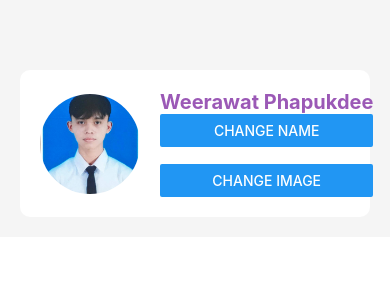
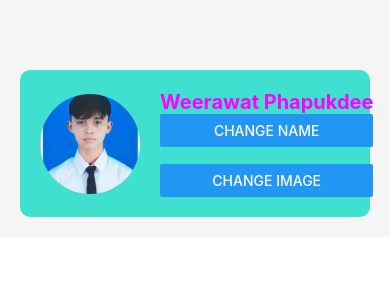
Before and after one commit to weepha/TNIreact, a React Native app: screen / in a window 390 px wide. Shown: the top 300 px of the page. Built offline with nearby package versions, Linux system fonts and the light colour scheme.

Commit message:
Practice2_ch04_ReactHook

```diff
--- a/components/ProfileScreen.tsx
+++ b/components/ProfileScreen.tsx
@@ -9,7 +9,7 @@ const ProfileScreen = (): React.JSX.Element => {
   const [image, setImage] = useState(ProfileImage);
 
   const handChangeName =() => {
-    setName("Weewy");
+    setName(name == "Weerawat Phapukdee" ? "No Name" : "Weerawat Phapukdee");
   }
   const handChangeImage =()=> {
     setImage(ProfileImage1)
--- a/styles/styles.ts
+++ b/styles/styles.ts
@@ -18,12 +18,12 @@ const styles = StyleSheet.create({
       width:"100%",
       padding:20,
       borderRadius:10,
-      backgroundColor:"white",
+      backgroundColor:"#40E0D0",
       elevation:5,
       marginTop:50,
     },
     profileName:{
-      color:"#9b59b6",
+      color:"#FF00FF",
       fontSize:20,
       fontWeight:"bold"
     }
```
